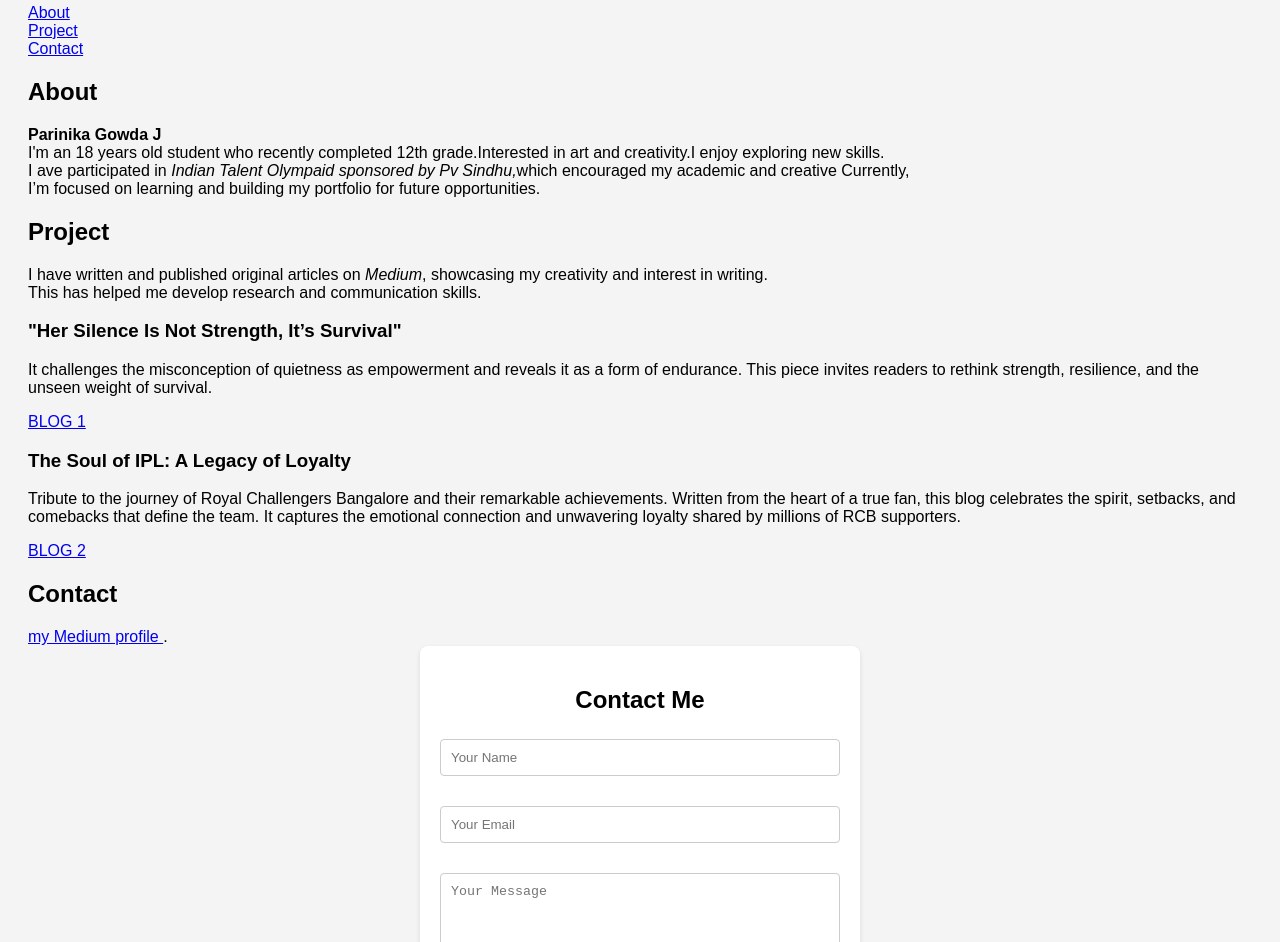
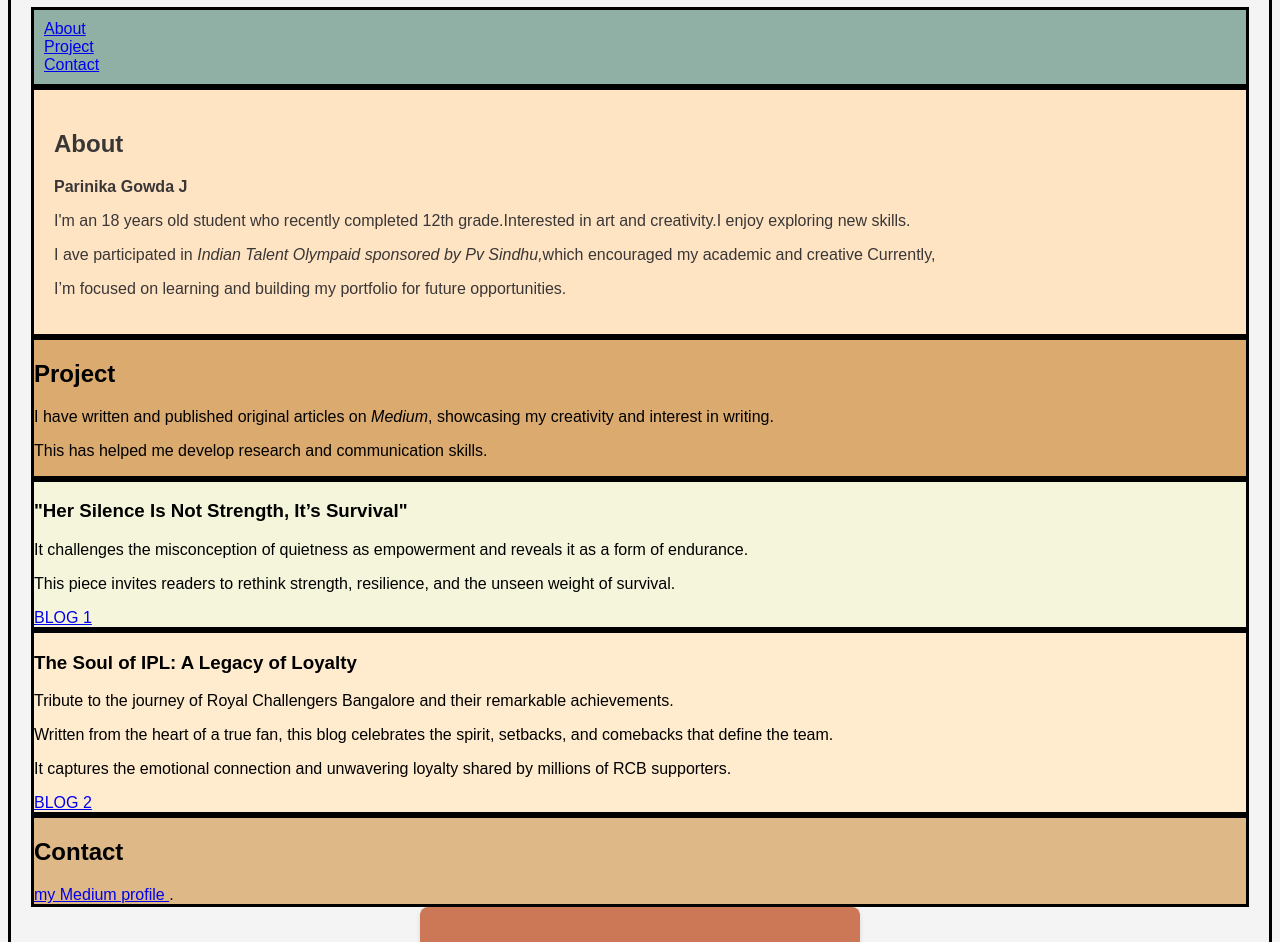
Before and after one commit to parnikagowdaj/my-portfolio, a plain HTML site: page index.html in a window 1280 px wide. Shown: the part 104-1046 px from the top of the page. Drawn offline with Linux system fonts and the light colour scheme.

Commit message:
modification

```diff
--- a/index.html
+++ b/index.html
@@ -52,42 +52,49 @@
     </style>
 </head>
 
-<body>
-    <h1>Parinika Gowda J </h1>
-    <nav>
+<body style="border: solid black;">
+    <h1 style="text-underline-position: auto;">Parinika Gowda J </h1>
+    <nav style="border: solid black;background-color: rgb(144, 175, 165); padding: 10px;">
         <a href="#About">About </a> <br>
         <a href="#Project"> Project</a> <br>
         <a href="#Contact">Contact</a> <br>
     </nav>
+    <div style="border: solid black;background-color: bisque; color: rgb(57, 54, 54); padding: 20px;">
         <h2 id="About">About</h2>
-    <p style="border:20px;black ;"> <strong> Parinika Gowda J</strong> <br>
-        I'm an 18 years old student who recently completed 12th grade.Interested in art and creativity.I enjoy exploring
-        new skills. <br>
-        I ave participated in <i> Indian Talent Olympaid sponsored by Pv Sindhu,</i>which encouraged my academic and
-        creative Currently,<br>
-        I’m focused on learning and building my portfolio for future opportunities.</p>
-
+        <p> <strong> Parinika Gowda J</strong> </p>
+        <p>I'm an 18 years old student who recently completed 12th grade.Interested in art and creativity.I enjoy
+            exploring new skills.</p>
+        <p>I ave participated in <i> Indian Talent Olympaid sponsored by Pv Sindhu,</i>which encouraged my academic and
+            creative Currently,</p>
+        <p>I’m focused on learning and building my portfolio for future opportunities.</p>
+    </div>
+    <div style="border: solid black;background-color: rgb(219, 170, 110);">
         <h2 id="Project">Project</h2>
         <p> I have written and published original articles on<i> Medium</i>, showcasing my creativity and interest in
-        writing. <br>
-        This has helped me develop research and communication skills.</p>
+            writing. </p>
+        <p> This has helped me develop research and communication skills.</p>
+    </div>
+    <div style="border:solid black; background-color: beige;">
         <h3> "Her Silence Is Not Strength, It’s Survival"</h3>
-    <p> It challenges the misconception of quietness as empowerment and reveals it as a form of endurance.
-        This piece invites readers to rethink strength, resilience, and the unseen weight of survival.</p>
+        <p> It challenges the misconception of quietness as empowerment and reveals it as a form of endurance.</p>
+        <p>This piece invites readers to rethink strength, resilience, and the unseen weight of survival.</p>
         <a href="https://medium.com/@parnikagowda/her-silence-is-not-strength-its-survival-e15f824cba16 ">BLOG 1</a>
+    </div>
+    <div style="border: solid black;background-color: blanchedalmond;">
         <h3>The Soul of IPL: A Legacy of Loyalty</h3>
-    <p> Tribute to the journey of Royal Challengers Bangalore and their remarkable achievements.
-        Written from the heart of a true fan, this blog celebrates the spirit, setbacks, and comebacks that define the
-        team.
-        It captures the emotional connection and unwavering loyalty shared by millions of RCB supporters.</p>
+        <p> Tribute to the journey of Royal Challengers Bangalore and their remarkable achievements.</p>
+        <p> Written from the heart of a true fan, this blog celebrates the spirit, setbacks, and comebacks that define
+            the team.</p>
+        <p> It captures the emotional connection and unwavering loyalty shared by millions of RCB supporters.</p>
         <a href="https://medium.com/@parnikagowda/the-soul-of-ipl-a-legacy-of-loyalty-da86ef3f5269"> BLOG 2</a>
-
-
+    </div>
+    <div style="border: solid black;background-color: burlywood;color:black ;">
         <h2 id="Contact"> Contact</h2>
         <a href="https://medium.com/@parnikagowda" target="_blank">
             my Medium profile
         </a>.
-    <div class="contact-form">
+    </div>
+    <div class="contact-form" style="background-color:rgba(185, 58, 8, 0.662);">
         <h2>Contact Me</h2>
         <form>
             <input type="text" name="name" placeholder="Your Name" required>
@@ -96,12 +103,11 @@
             <button type="submit">Send Message</button>
         </form>
     </div>
-    <footer>
-        <a href="mailto:parnikagowda@gmail.com">My Email</a> |
-        <a href="https://github.com/parnikagowdaj" target="_blank">GitHub</a> |
+    <footer style="border: solid black; background-color: rgba(165, 42, 42, 0.699);color:rgb(3, 1, 1) ;">
+        <a href="mailto:parnikagowda@gmail.com">My Email</a>
+        <a href="https://github.com/parnikagowdaj" target="_blank">GitHub</a>
         <a href="https://www.instagram.com/parnika_gowda_j?igsh=cXI1bjA5aWJqMzEw" target="_blank">Instagram</a>
 
     </footer>
 </body>
-
 </html>
```
Lines whose indentation alone changed are shown as unchanged.
